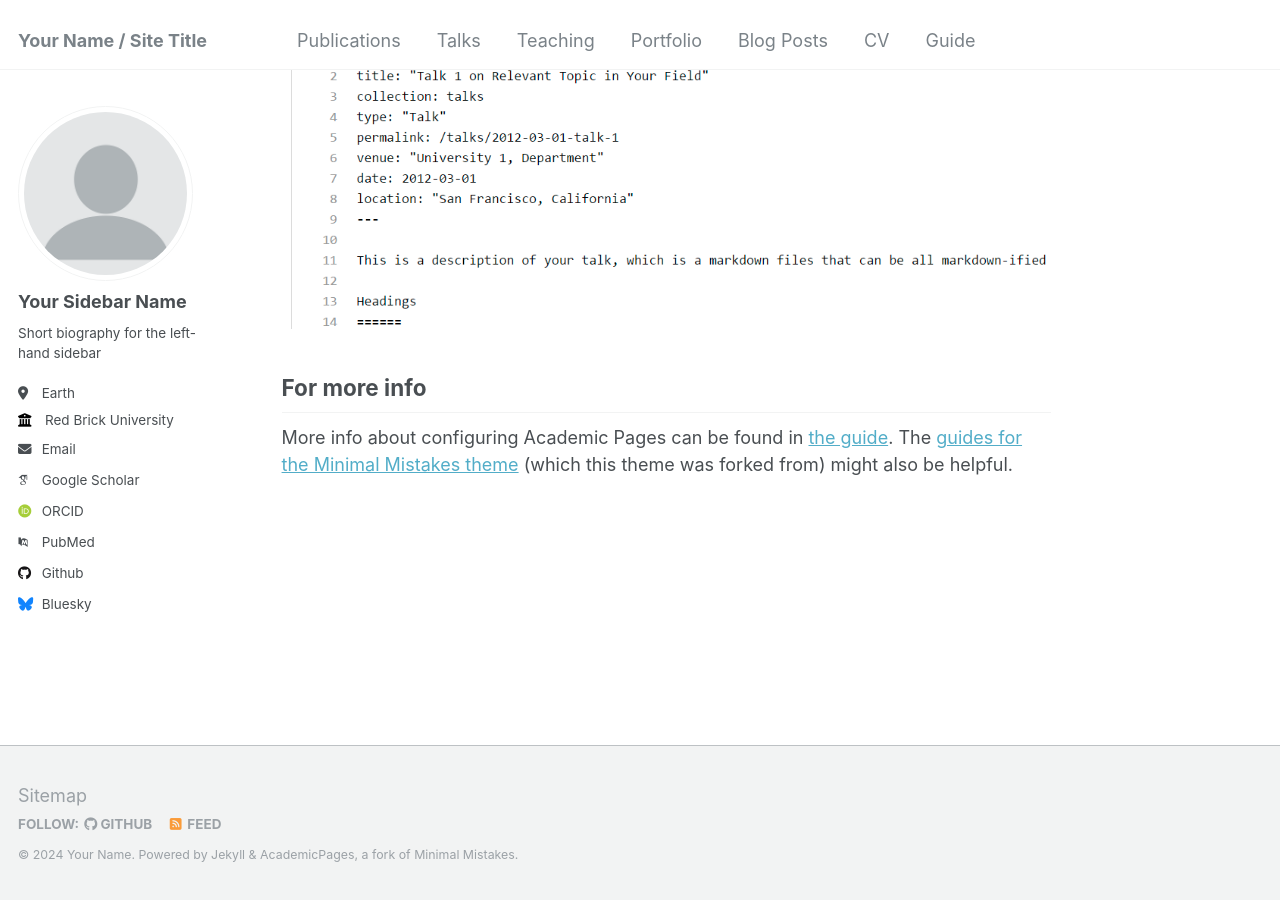
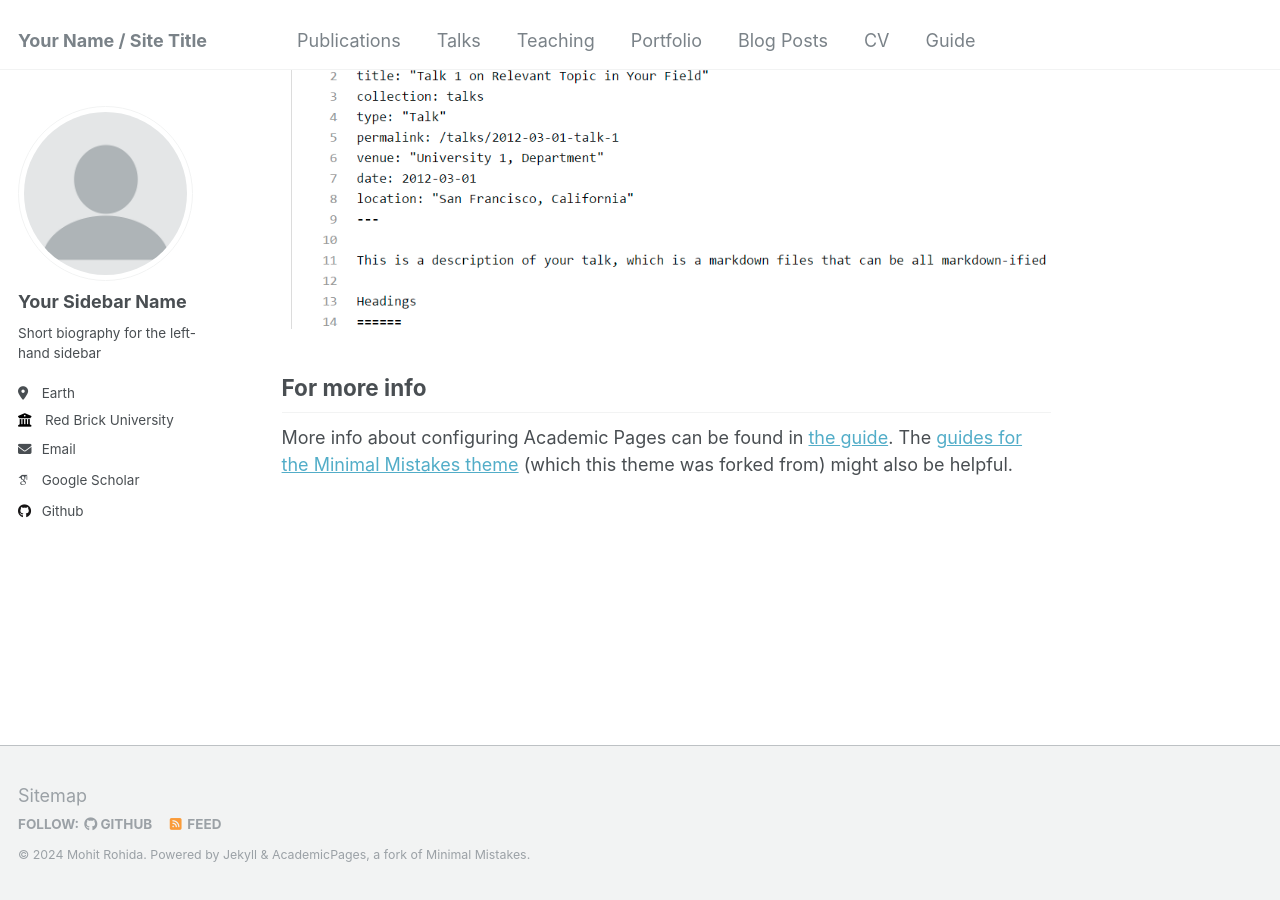
Before and after one commit to MRohida/Mohit-Rohida, a Jekyll site: the page built from _pages/about.md, in a window 1280 px wide and 900 px high, scrolled down 2660 px. Built offline with Jekyll 4.4.1, drawn with Linux system fonts in a browser that asks for light colours; some web fonts are replaced.

Commit message:
Update _config.yml

```diff
--- a/_config.yml
+++ b/_config.yml
@@ -10,8 +10,8 @@
 locale                   : "en-US"
 title                    : "Your Name / Site Title"
 title_separator          : "-"
-name                     : &name "Your Name"
-description              : &description "personal description"
+name                     : &name "Mohit Rohida"
+description              : &description "HEY"
 url                      : https://academicpages.github.io # the base hostname & protocol for your site e.g. "https://mmistakes.github.io"
 baseurl                  : "" # the subpath of your site, e.g. "/blog"
 repository               : "academicpages/academicpages.github.io"
@@ -28,15 +28,15 @@ author:
   location         : "Earth"
   employer         : "Red Brick University"
   uri              : # URL
-  email            : "none@example.org"
+  email            : "mohit.r@ahduni.edu.in"
 
   # Academic websites
   arxiv            : # URL - Update with the correct link to your profile
   googlescholar    : "https://scholar.google.com/citations?user=IVmleFEAAAAJ&hl=en"
   impactstory      : # URL
-  orcid            : "http://orcid.org/yourorcidurl"
+  orcid            : #"http://orcid.org/yourorcidurl"
   semantic         : # URL
-  pubmed           : "https://www.ncbi.nlm.nih.gov/pubmed/?term=john+snow"
+  pubmed           : #"https://www.ncbi.nlm.nih.gov/pubmed/?term=john+snow"
   researchgate     : # URL
 
   # Repositories and software development
@@ -48,7 +48,7 @@ author:
   stackoverflow    : # User number or user number and name (i.e., use "1" or "1/jeff-atwood")
 
   # Social media
-  bluesky          : "bsky.app" # Replace this with you Bluesky username
+  bluesky          : #"bsky.app" # Replace this with you Bluesky username
   facebook         : # Username
   flickr           : # Username
   foursquare       : # Username
```
